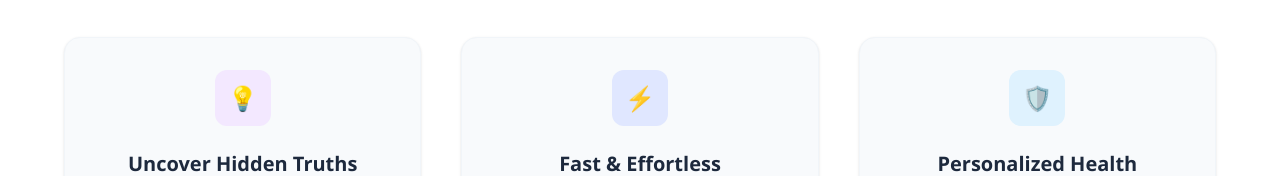
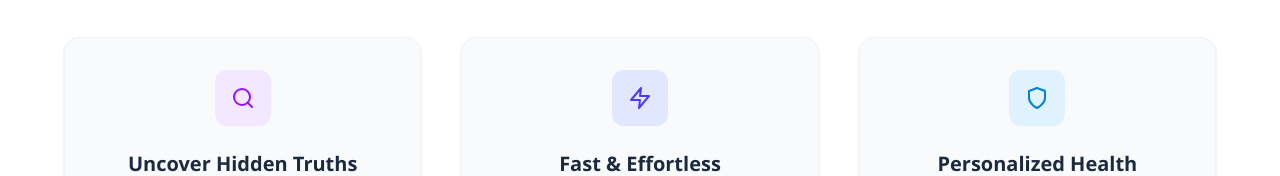
Before and after one commit to Nikhil-gupta-09/BiteSpy-Frontend, a Next.js app: page /insights in a window 1280 px wide. Shown: the part 3264-3440 px from the top of the page. Built offline with nearby package versions, Linux system fonts and the light colour scheme; no server answers.

Commit message:
added react icons

```diff
--- a/app/insights/page.tsx
+++ b/app/insights/page.tsx
@@ -3,6 +3,7 @@ import hero1 from "@/public/hero1.png"
 import Navbar from "@/components/Navbar";
 import Footer from "@/components/Footer";
 import { motion } from "framer-motion";
+import { FiSearch, FiZap, FiShield } from "react-icons/fi";
 
 export default function InsightsPage() {
   return (
@@ -262,10 +263,12 @@ export default function InsightsPage() {
             transition={{ duration: 0.5 }}
             className="p-8 rounded-2xl bg-slate-50 border border-slate-100 shadow-sm hover:shadow-md transition-shadow"
           >
-              <div className="w-14 h-14 mx-auto bg-purple-100 text-purple-600 rounded-xl flex items-center justify-center text-2xl font-bold mb-6">
-                💡
+            <div className="w-14 h-14 mx-auto bg-purple-100 text-purple-600 rounded-xl flex items-center justify-center text-2xl mb-6">
+              <FiSearch />
             </div>
-              <h3 className="text-xl font-bold mb-3 text-slate-800">Uncover Hidden Truths</h3>
+            <h3 className="text-xl font-bold mb-3 text-slate-800">
+              Uncover Hidden Truths
+            </h3>
             <p className="text-slate-600 leading-relaxed">
               Marketing labels are designed to sell, not educate. We use advanced AI to bypass front-of-pack buzzwords and reveal exactly what's inside your food.
             </p>
@@ -279,10 +282,12 @@ export default function InsightsPage() {
             transition={{ duration: 0.5, delay: 0.1 }}
             className="p-8 rounded-2xl bg-slate-50 border border-slate-100 shadow-sm hover:shadow-md transition-shadow"
           >
-              <div className="w-14 h-14 mx-auto bg-indigo-100 text-indigo-600 rounded-xl flex items-center justify-center text-2xl font-bold mb-6">
-                ⚡
+            <div className="w-14 h-14 mx-auto bg-indigo-100 text-indigo-600 rounded-xl flex items-center justify-center text-2xl mb-6">
+              <FiZap />
             </div>
-              <h3 className="text-xl font-bold mb-3 text-slate-800">Fast & Effortless</h3>
+            <h3 className="text-xl font-bold mb-3 text-slate-800">
+              Fast & Effortless
+            </h3>
             <p className="text-slate-600 leading-relaxed">
               Don't waste time researching chemical names in the grocery aisle. Snap a photo of a label and get a comprehensive scientific breakdown in seconds.
             </p>
@@ -296,10 +301,12 @@ export default function InsightsPage() {
             transition={{ duration: 0.5, delay: 0.2 }}
             className="p-8 rounded-2xl bg-slate-50 border border-slate-100 shadow-sm hover:shadow-md transition-shadow"
           >
-              <div className="w-14 h-14 mx-auto bg-sky-100 text-sky-600 rounded-xl flex items-center justify-center text-2xl font-bold mb-6">
-                🛡️
+            <div className="w-14 h-14 mx-auto bg-sky-100 text-sky-600 rounded-xl flex items-center justify-center text-2xl mb-6">
+              <FiShield />
             </div>
-              <h3 className="text-xl font-bold mb-3 text-slate-800">Personalized Health</h3>
+            <h3 className="text-xl font-bold mb-3 text-slate-800">
+              Personalized Health
+            </h3>
             <p className="text-slate-600 leading-relaxed">
               Connect your medical conditions, allergies, and diet preferences for customized safety alerts so you only consume what's strictly safe for your body.
             </p>
```
Lines whose indentation alone changed are shown as unchanged.
